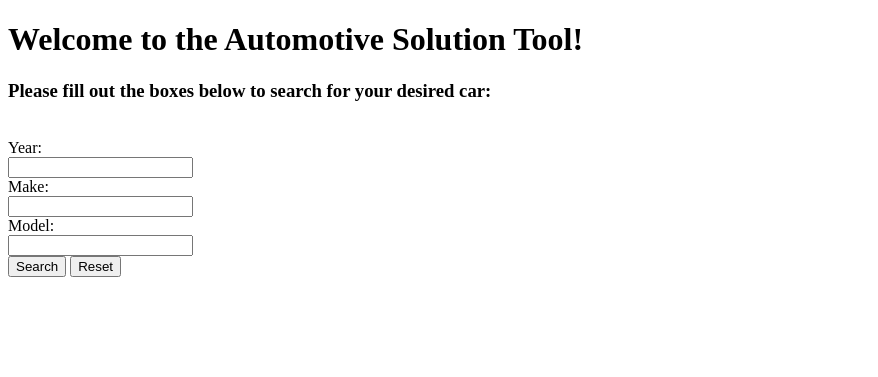
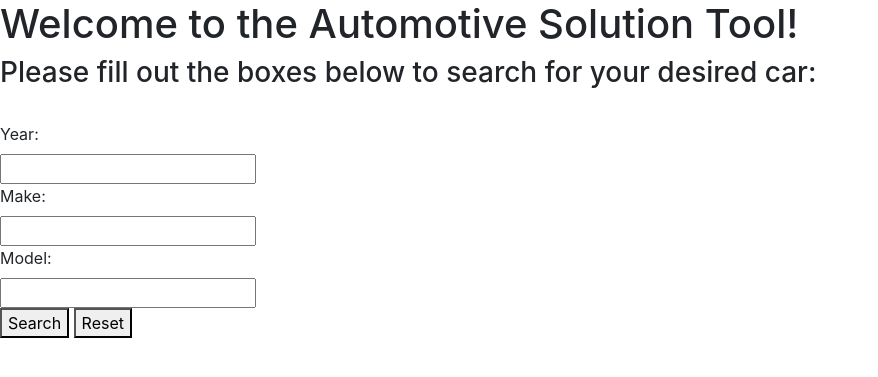
Before and after one commit to Mr-3rd/MCTC_ITEC2905_fall2023_proj3_team03, a Flask app: page / in a window 1280 px wide. Shown: the top 377 px of the page, without its empty margins (0-878 px from the left). Run offline with Flask 3, Linux system fonts and the light colour scheme.

Commit message:
Added bookstrap, goolge fonts and stylesheet.

```diff
--- a/templates/base.html
+++ b/templates/base.html
@@ -3,6 +3,12 @@
 <head>
     <meta charset="UTF-8">
     <meta name="viewport" content="width=device-width, initial-scale=1.0">
+
+    <link rel="stylesheet" href="https://cdn.jsdelivr.net/npm/bootstrap@4.6.2/dist/css/bootstrap.min.css" integrity="sha384-xOolHFLEh07PJGoPkLv1IbcEPTNtaed2xpHsD9ESMhqIYd0nLMwNLD69Npy4HI+N" crossorigin="anonymous">
+    <link href="https://fonts.googleapis.com/css2?family=Quicksand:wght@300&family=Ubuntu:wght@300&display=swap" rel="stylesheet">
+
+    <link rel="stylesheet" href="{{ url_for('static', filename= 'cars_style.css') }}">
+
     <title>Choose</title>
 
 </head>
```
